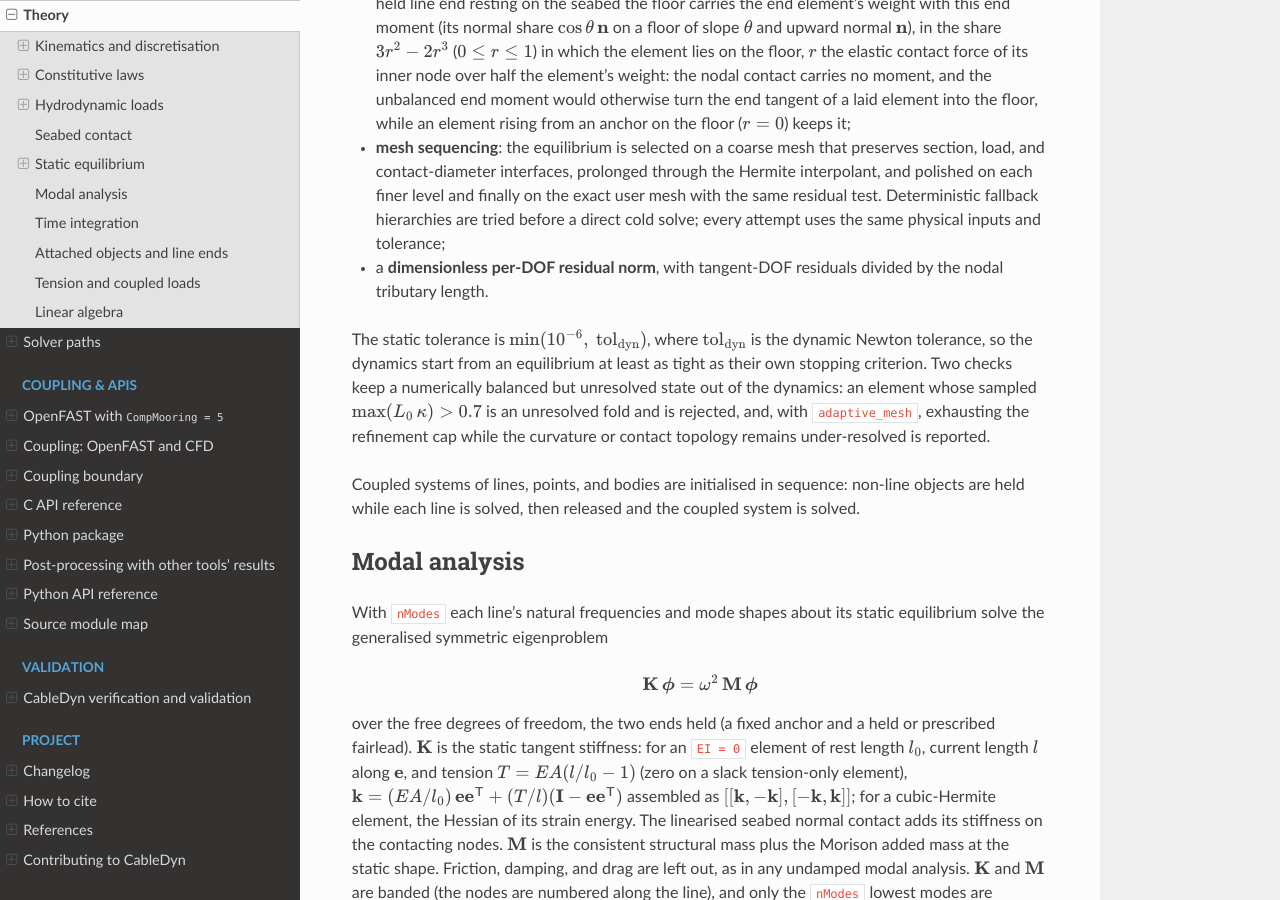
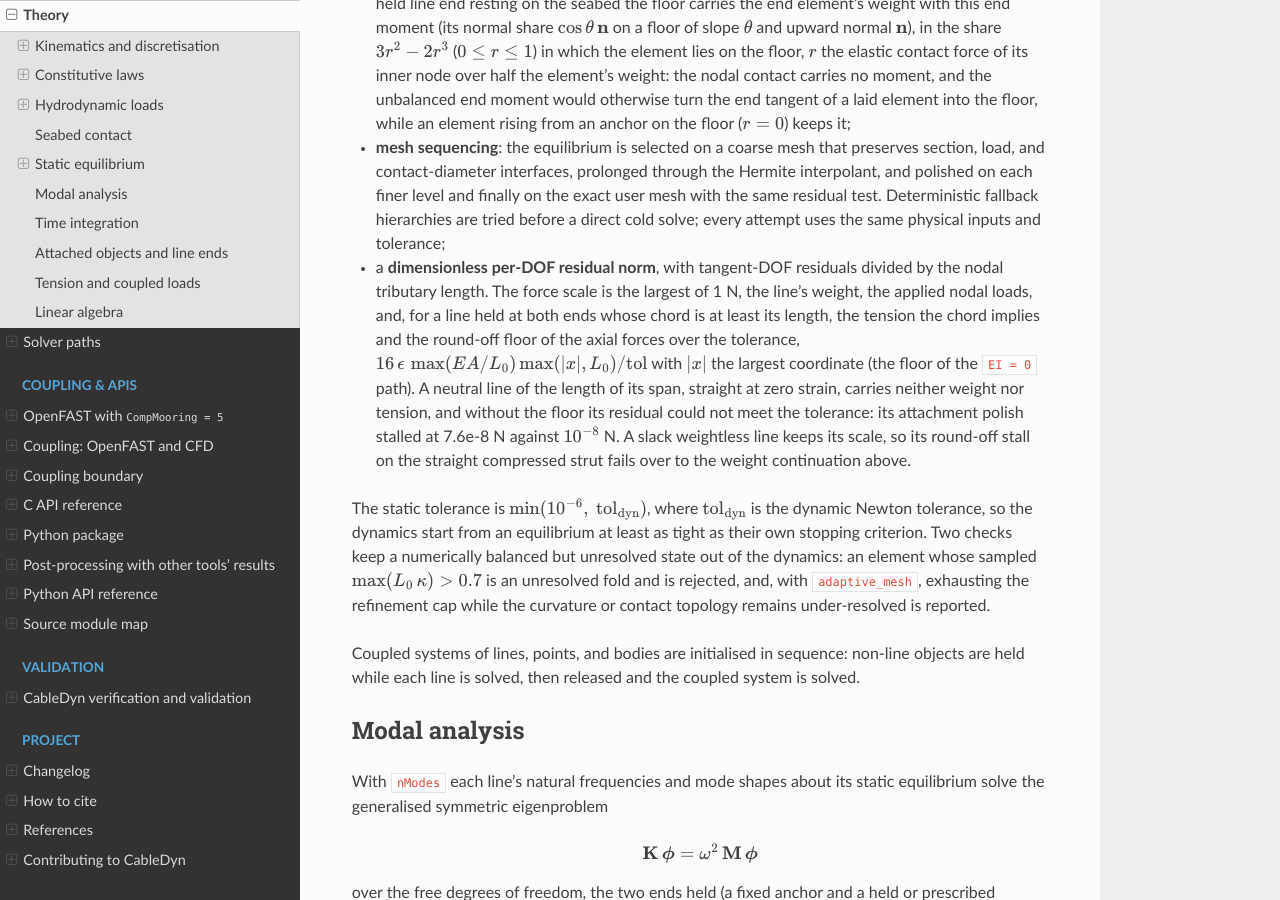
Before and after one commit to SMI-Lab-Inha/CableDyn, a Sphinx documentation site: the page built from doc/theory.rst, in a window 1280 px wide and 900 px high, scrolled down 34703 px. Built offline with Sphinx 7.4.7 and the Read the Docs theme 3.1.0, drawn with Linux system fonts in a browser that asks for light colours.

Commit message:
fix(statics): a finite-EI line as long as its span with attachments
The static start of a neutral finite-EI line whose unstretched length
equals its span (straight at zero strain, so carrying neither weight nor
tension) failed with neutral ATTACHMENTS (m = rho V) or with attachments
that only carry a drag area, pinned, clamped or restrained in torsion:
"the homotopy stopped at load fraction 0.000000". The attachment polish
stalled at ||R|| = 7.6e-8 N, the round-off of the axial forces formed
from coordinate differences (eps max(EA/l0) |x| = 9e-8 N for EA 1e7,
2.5 m elements and |x| = 100 m), against the tolerance 1e-8 times the
solver's 1 N force floor, at every load step.

For a line held at both ends whose chord is at least its length, the
force scale of the convergence test now includes that round-off floor
over the tolerance, 16 eps max(EA/L0) max(|x|, L0) / tol, the floor the
EI = 0 path already uses. Such a line now starts straight and unloaded
(fairlead tension 1.3e-9 N), and restrained in torsion it carries
GJ Phi / L to 4e-9. Slack lines keep their scale: a weightless slack
line's round-off stall on its straight compressed strut (a saddle) must
still fail over to the weight continuation that accepts the floor on
the bowed equilibrium and writes its note (light_slack_statics,
flagship_compression_note and driver_msg_weightless_finite_ei hold
that). So do lines with an end free to move (hermite_torsion_static's
report of a tolerance below the residual floor) and lines that carry
weight or tension above the floor.

Gate: case 8 of line_attachments (the neutral and drag-area modules
failed before; heavy modules on the same line still solve).

Signed-off-by: Jae Hoon Seo <jaehoon.seo@inha.ac.kr>

```diff
--- a/doc/theory.rst
+++ b/doc/theory.rst
@@ -1825,7 +1825,15 @@ The fallback and the dynamic Hermite path use
   fallback hierarchies are tried before a direct cold solve; every attempt uses the same
   physical inputs and tolerance;
 - a **dimensionless per-DOF residual norm**, with tangent-DOF residuals divided by the nodal
-  tributary length.
+  tributary length. The force scale is the largest of 1 N, the line's weight, the applied nodal
+  loads, and, for a line held at both ends whose chord is at least its length, the tension the
+  chord implies and the round-off floor of the axial forces over the tolerance,
+  :math:`16\,\epsilon\,\max(EA/L_0)\max(\lvert x\rvert, L_0)/\text{tol}` with
+  :math:`\lvert x\rvert` the largest coordinate (the floor of the ``EI = 0`` path). A neutral line
+  of the length of its span, straight at zero strain, carries neither weight nor tension, and
+  without the floor its residual could not meet the tolerance: its attachment polish stalled at
+  7.6e-8 N against :math:`10^{-8}` N. A slack weightless line keeps its scale, so its round-off
+  stall on the straight compressed strut fails over to the weight continuation above.
 
 The static tolerance is :math:`\min(10^{-6},\ \text{tol}_\text{dyn})`, where
 :math:`\text{tol}_\text{dyn}` is the dynamic Newton tolerance, so the dynamics start from an
```
Also changed, not shown: CHANGELOG.md (+8 -0 lines), 2 other files.
